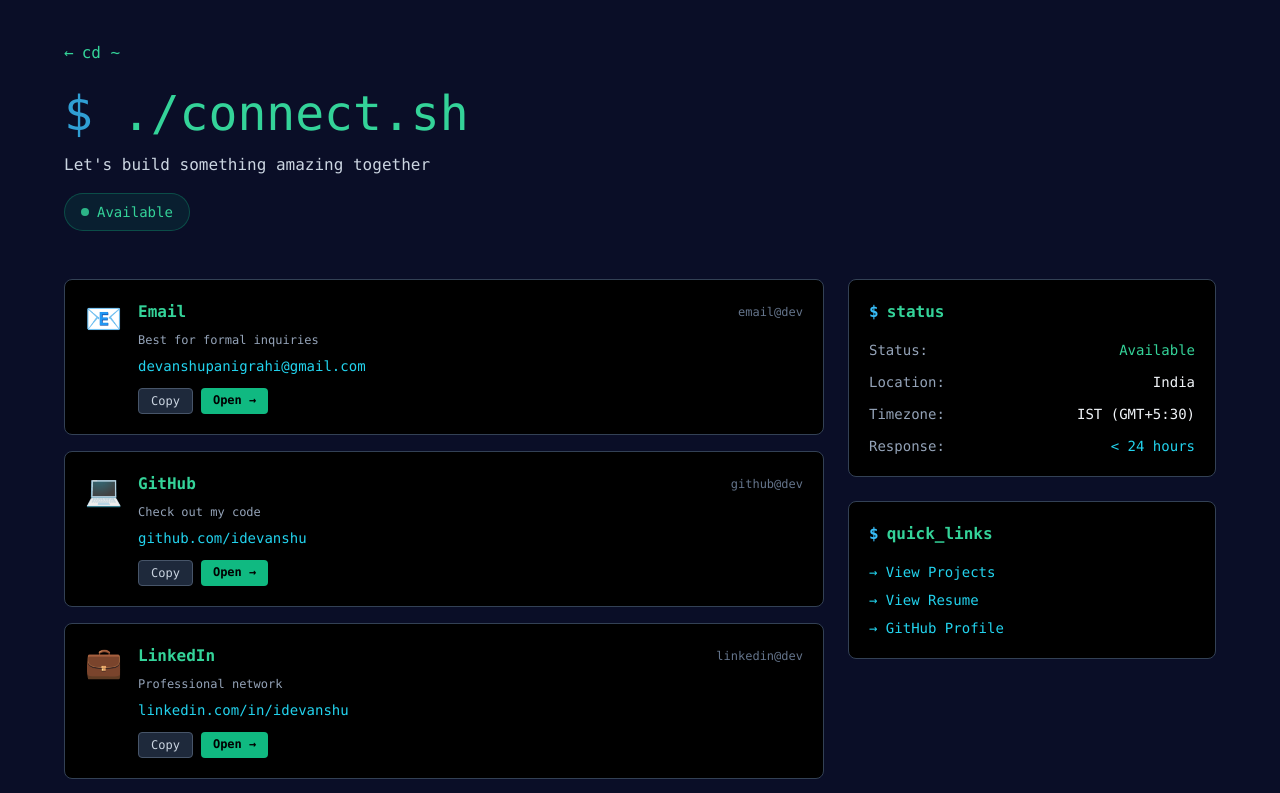
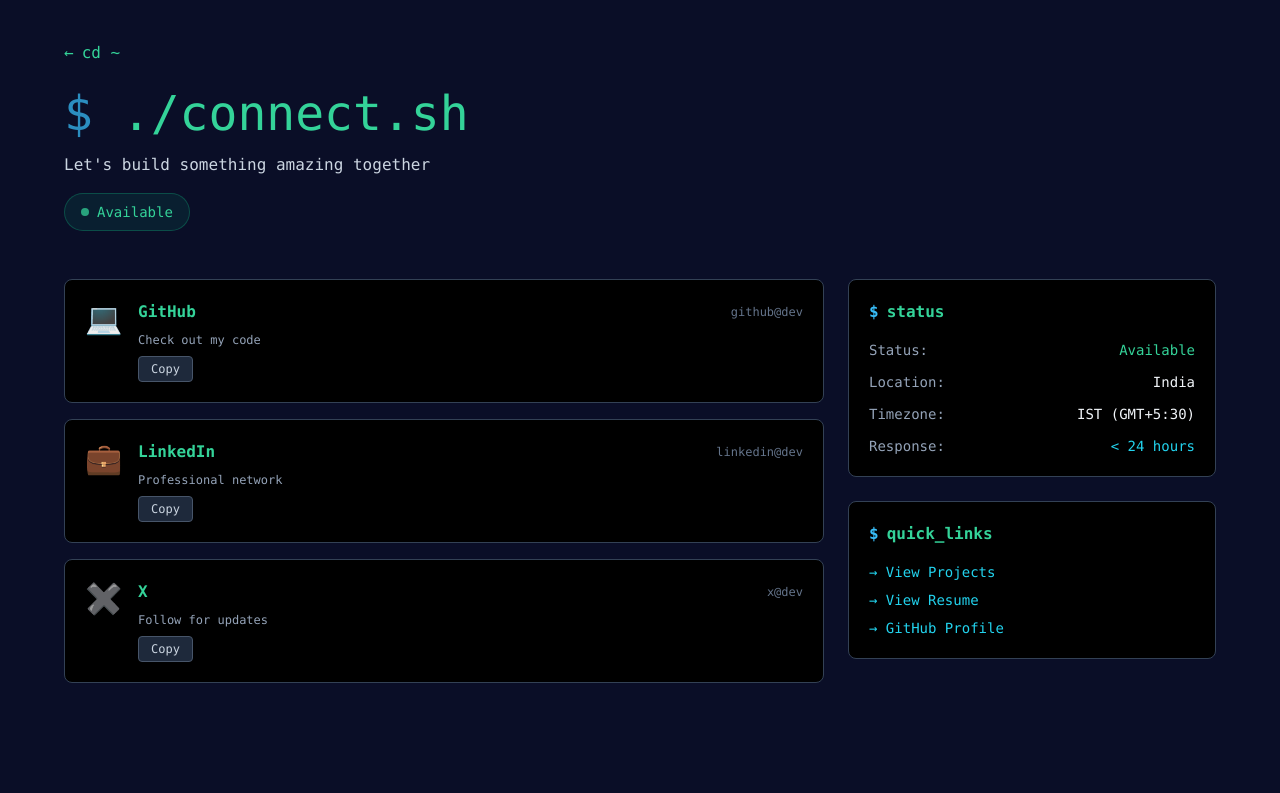
Before and after one commit to idevanshu/portfolio-terminal, a React (Vite) app: page /contact in a window 1280 px wide. Shown: the top 793 px of the page. Built offline with nearby package versions, Linux system fonts and the light colour scheme.

Commit message:
fixed format

```diff
--- a/index.html
+++ b/index.html
@@ -1,5 +1,6 @@
 <!doctype html>
 <html lang="en">
+
 <head>
   <meta charset="UTF-8" />
   <link rel="icon" type="image/svg+xml" href="/vite.svg" />
@@ -29,8 +30,10 @@
   </style>
 
 </head>
+
 <body>
   <div id="root"></div>
   <script type="module" src="/src/main.jsx"></script>
 </body>
+
 </html>
--- a/src/components/Contact.jsx
+++ b/src/components/Contact.jsx
@@ -11,14 +11,6 @@ const Contact = () => {
   };
 
   const contactMethods = [
-    {
-      icon: '📧',
-      label: 'Email',
-      value: 'devanshupanigrahi@gmail.com',
-      link: 'mailto:devanshupanigrahi@gmail.com',
-      command: 'email@dev',
-      description: 'Best for formal inquiries',
-    },
     {
       icon: '💻',
       label: 'GitHub',
@@ -102,15 +94,6 @@ const Contact = () => {
 
                       <p className="text-slate-400 text-xs mb-2">{contact.description}</p>
 
-                      <a
-                        href={contact.link}
-                        target={contact.label !== 'Email' ? '_blank' : undefined}
-                        rel={contact.label !== 'Email' ? 'noopener noreferrer' : undefined}
-                        className="text-cyan-400 hover:text-cyan-300 transition text-sm break-all block mb-3"
-                      >
-                        {contact.value}
-                      </a>
-
                       {/* Action Buttons */}
                       <div className="flex gap-2">
                         <button
@@ -119,14 +102,6 @@ const Contact = () => {
                         >
                           {copied === contact.label ? '✓ Copied' : 'Copy'}
                         </button>
-                        <a
-                          href={contact.link}
-                          target={contact.label !== 'Email' ? '_blank' : undefined}
-                          rel={contact.label !== 'Email' ? 'noopener noreferrer' : undefined}
-                          className="px-3 py-1 bg-emerald-500 hover:bg-emerald-400 text-black rounded text-xs font-bold transition"
-                        >
-                          Open →
-                        </a>
                       </div>
                     </div>
                   </div>
--- a/src/components/Hero.jsx
+++ b/src/components/Hero.jsx
@@ -89,7 +89,6 @@ const Hero = () => {
               <a href="https://github.com/idevanshu" target="_blank" rel="noopener noreferrer" className="text-cyan-400 hover:text-cyan-300 transition">→ GitHub</a>
               <a href="https://linkedin.com/in/idevanshu" target="_blank" rel="noopener noreferrer" className="text-cyan-400 hover:text-cyan-300 transition">→ LinkedIn</a>
               <a href="https://x.com/iamdevanshu04" target="_blank" rel="noopener noreferrer" className="text-cyan-400 hover:text-cyan-300 transition">→ X</a>
-              <a href="mailto:devanshupanigrahi@gmail.com" className="text-cyan-400 hover:text-cyan-300 transition">→ Email</a>
             </div>
           </div>
         </div>
--- a/src/components/TerminalWidget.jsx
+++ b/src/components/TerminalWidget.jsx
@@ -55,7 +55,8 @@ Devanshu_Resume.pdf   100%[===================>]
       output: `Hello, I'm Devanshu, a Computer Science undergraduate from India.
 I'm into fast networking, computers, and building innovative solutions.
 Currently exploring web3, AI agents, and automated AI-driven IoT systems.
-I love solving complex problems and turning ideas into reality.`,}),
+I love solving complex problems and turning ideas into reality.`,
+    }),
 
     projects: () => ({
       output: `Featured Projects:
@@ -112,8 +113,6 @@ Skills: React.js, Python, Flask, Streamlit, FFmpeg, Docker, API Development`,
 
     contact: () => ({
       output: `Contact Information:
-
-  Email:    devanshupanigrahi@gmail.com
   GitHub:   github.com/idevanshu
   X:        x.com/iamdevanshu04
   LinkedIn: www.linkedin.com/in/idevanshu
```
Lines whose indentation alone changed are shown as unchanged.
